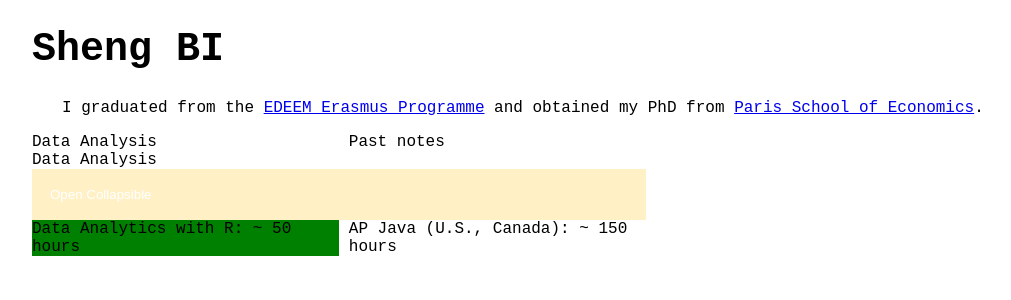
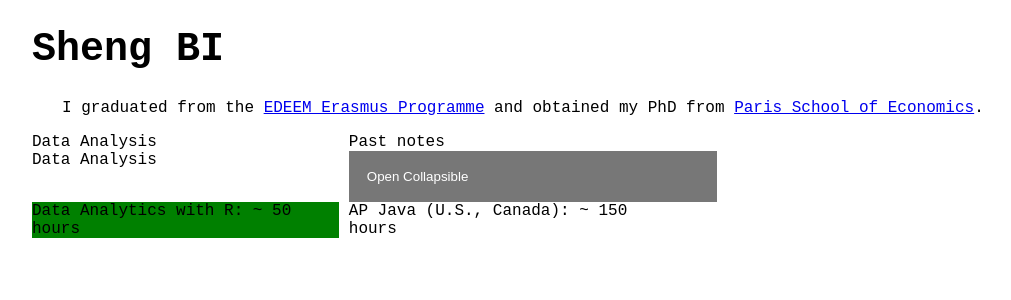
Before and after one commit to brbisheng/brbisheng.github.io, a Jekyll site: the page built from index.html, in a window 1280 px wide. Shown: the top 300 px of the page, without its empty margins (96-1107 px from the left). Built offline with Jekyll 4.4.1, drawn with Linux system fonts in a browser that asks for light colours; nearby versions of some CDN libraries.

Commit message:
Update index.html

```diff
--- a/index.html
+++ b/index.html
@@ -26,7 +26,7 @@ title: Assigned to default.html
 		background-color: #f1f1f1;
 	}
 	.collapsible {
-      		background-color: RGBA(255,210,80,0.33);
+      		background-color: #777;
   		color: white;
   		cursor: pointer;
 		padding: 18px;
@@ -68,12 +68,12 @@ title: Assigned to default.html
 
 <div class = "row2" style = "margin: auto; width: 80%;">
 	<div class = "column1" style = "width: 30%; display: inline-block; padding = 5px; vertical-align: top;"> Data Analysis </div>
-	<div class = "column2" style = "width: 30%; display: inline-block; padding = 5px; vertical-align: top;">
+	<div class = "column2" style = "width: 60%; display: inline-block; padding = 5px; vertical-align: top;">
+		<button type="button" class="collapsible">Open Collapsible</button>
+		<div class="content">
+			<p>Lorem ipsum dolor sit am.</p>
+        	</div>
 	</div>
-	<button type="button" class="collapsible">Open Collapsible</button>
-	<div class="content">
-		<p>Lorem ipsum dolor sit am.</p>
-        </div>
 </div>
 
 <div class = "dashboard" style = "margin: auto;  width: 80%;">
```
